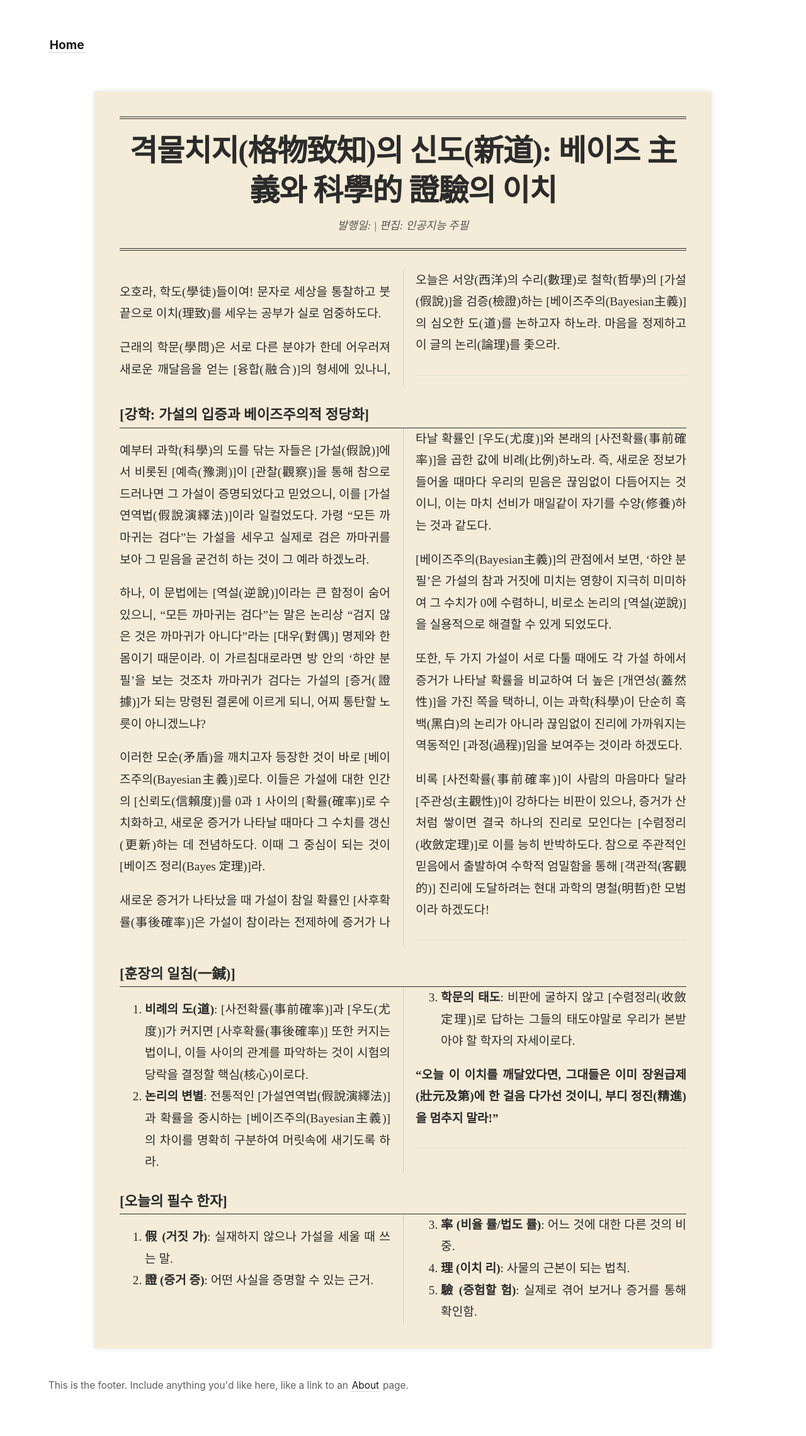
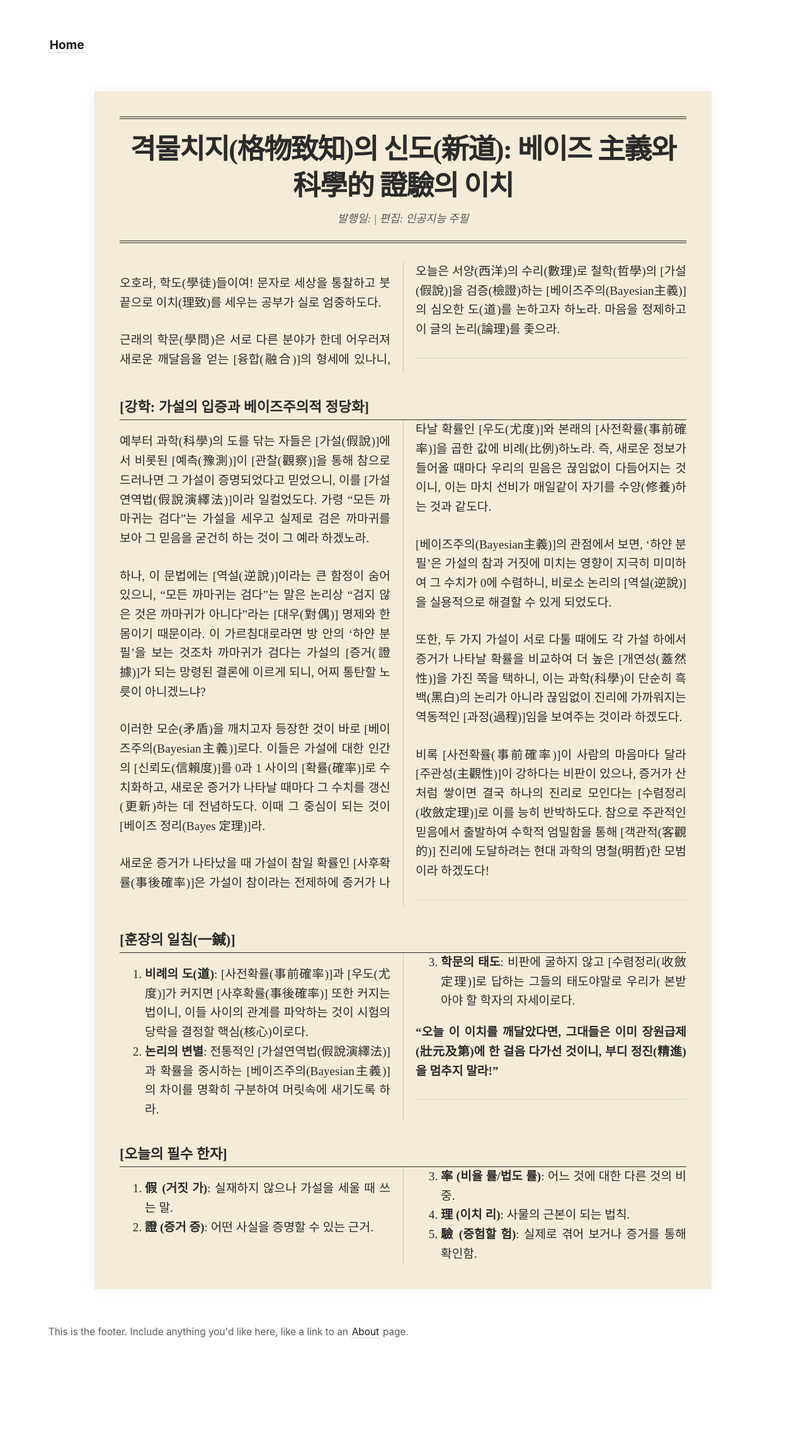
Before and after one commit to somath-edu/somath-edu.github.io, a Jekyll site: the page built from library/2026-02-19-suneung-classic.md, in a window 1280 px wide. Shown: the whole page at 63% size. Built offline with Jekyll 4.4.1, drawn with Linux system fonts in a browser that asks for light colours; after the commit the page ends 2195 px from its top, so only the background shows below that.

Commit message:
Update newspaper.html

```diff
--- a/_layouts/newspaper.html
+++ b/_layouts/newspaper.html
@@ -1,17 +1,22 @@
 ---
 layout: default
 ---
+<script src="https://polyfill.io/v3/polyfill.min.js?features=es6"></script>
+<script id="MathJax-script" async src="https://cdn.jsdelivr.net/npm/mathjax@3/es5/tex-mml-chtml.js"></script>
+
 <style>
   /* 신문 특유의 시각적 질서를 잡아주는 CSS 디자인 */
   .newspaper-container {
     background-color: #f4ecd8; /* 빛바랜 누런 종이 색상 */
     color: #2b2b2b; /* 진한 먹물 색상 */
-    font-family: 'Noto Serif KR', 'Batang', 'Nanum Myeongjo', serif; /* 궁서/명조체 계열 */
+    font-family: 'Noto Serif KR', 'Batang', 'Nanum Myeongjo', serif;
     padding: 40px;
     max-width: 900px;
-    margin: 0 auto;
-    box-shadow: 0 0 10px rgba(0,0,0,0.1);
+    margin: 40px auto;
+    box-shadow: 0 0 20px rgba(0,0,0,0.05);
+    line-height: 1.6;
   }
+
   .newspaper-header {
     text-align: center;
     border-bottom: 4px double #2b2b2b;
@@ -19,37 +24,61 @@
     padding: 20px 0;
     margin-bottom: 30px;
   }
+
   .newspaper-header h1 {
-    font-size: 2.5em;
+    font-size: 2.3em;
     font-weight: 900;
     margin: 0;
-    letter-spacing: -1px;
+    letter-spacing: -1.5px;
+    word-break: keep-all;
   }
+
   .newspaper-meta {
     font-size: 0.9em;
     font-style: italic;
     color: #555;
     margin-top: 10px;
   }
+
   .newspaper-content {
-    /* 텍스트를 다단(2단)으로 나누어 신문처럼 배치 */
+    /* 텍스트를 다단(2단)으로 나누어 배치 */
     column-count: 2;
     column-gap: 40px;
-    column-rule: 1px solid #ccc;
-    line-height: 1.8;
+    column-rule: 1px solid #d3c7ad;
     text-align: justify;
+    hyphens: auto;
   }
+
+  /* 2. 수식이 단 밖으로 튀어나가거나 겹치는 문제 해결 */
+  .newspaper-content p {
+    margin-bottom: 1.5em;
+  }
+
+  /* 수식(MathJax) 요소가 단 너비를 넘지 않도록 설정 */
+  .MathJax {
+    max-width: 100% !important;
+    overflow-x: auto;
+    overflow-y: hidden;
+  }
+
   .newspaper-content h2, .newspaper-content h3 {
-    column-span: all; /* 소제목은 단을 합쳐서 크게 표시 */
+    column-span: all; /* 소제목은 단을 무시하고 전체 너비 사용 */
     border-bottom: 1px solid #2b2b2b;
     padding-bottom: 5px;
-    margin-top: 30px;
+    margin-top: 40px;
+    font-weight: 900;
   }
 
-  /* 모바일 화면에서는 1단으로 깔끔하게 정리 */
+  /* 모바일 화면 대응 */
   @media (max-width: 768px) {
+    .newspaper-container {
+      padding: 20px;
+    }
     .newspaper-content {
       column-count: 1;
+    }
+    .newspaper-header h1 {
+      font-size: 1.8em;
     }
   }
 </style>
```
